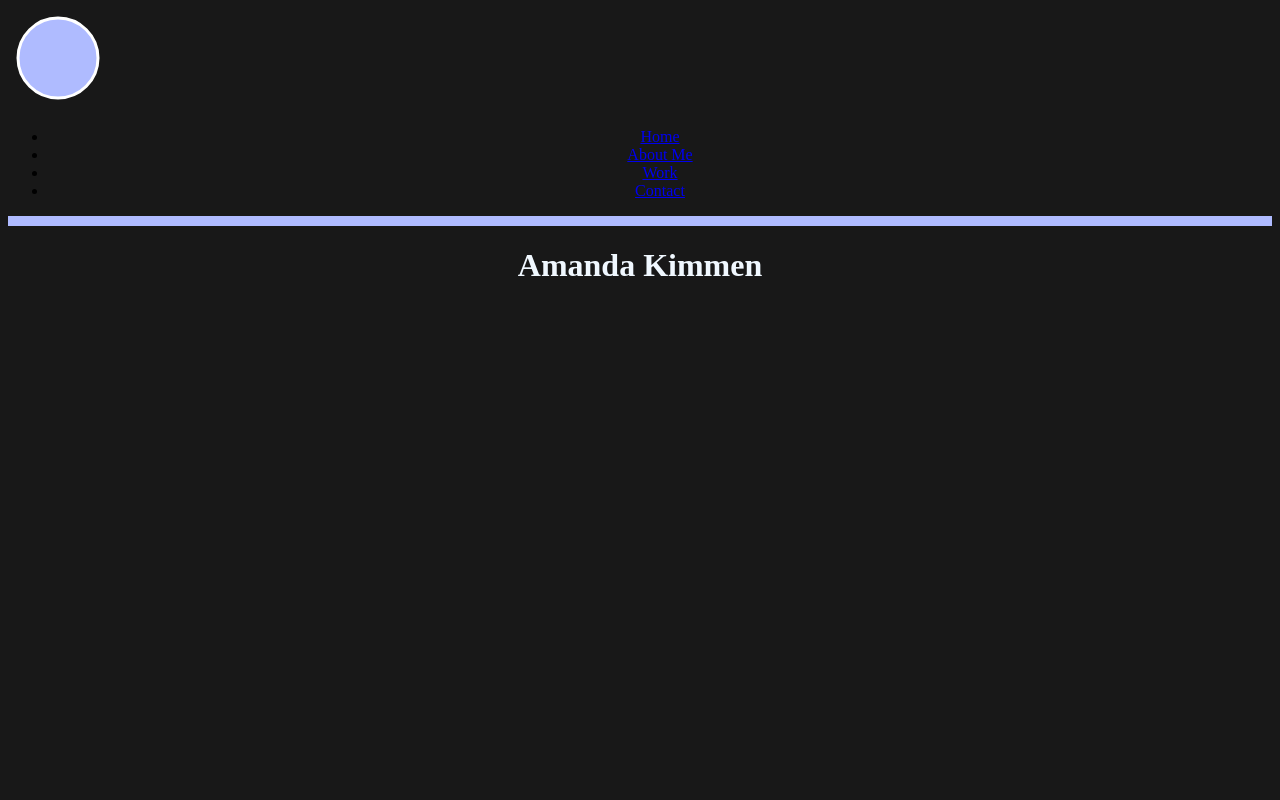
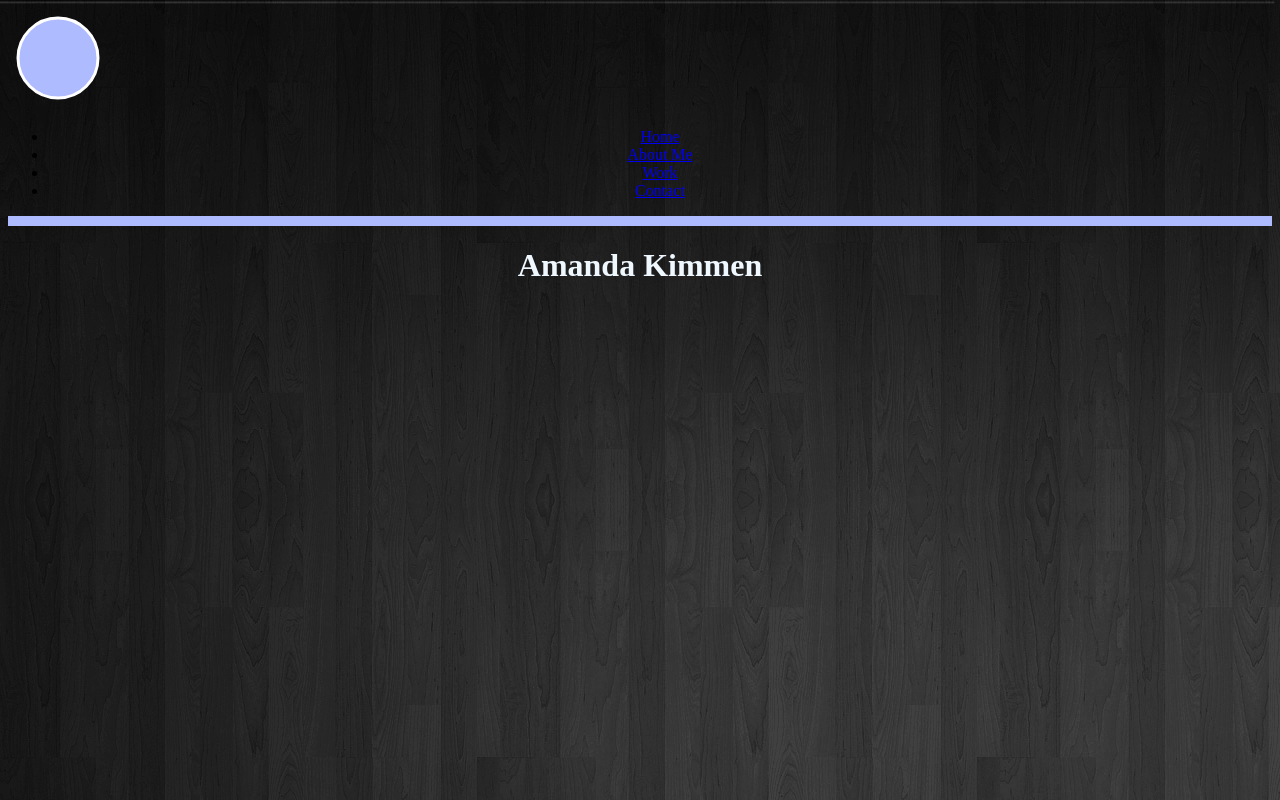
Before and after one commit to jack-hennes/amandakimmen.github.io, a plain HTML site: page index.html in a window 1280 px wide. Drawn offline with Linux system fonts and the light colour scheme.

Commit message:
Update index.html

```diff
--- a/index.html
+++ b/index.html
@@ -12,7 +12,7 @@
 </svg>
 <style>
 body {
-    background-color: 	#181818 ;
+    background-image: url("wood.jpg");
     font-family: "Noteworthy";
 }
 h1 {
```
